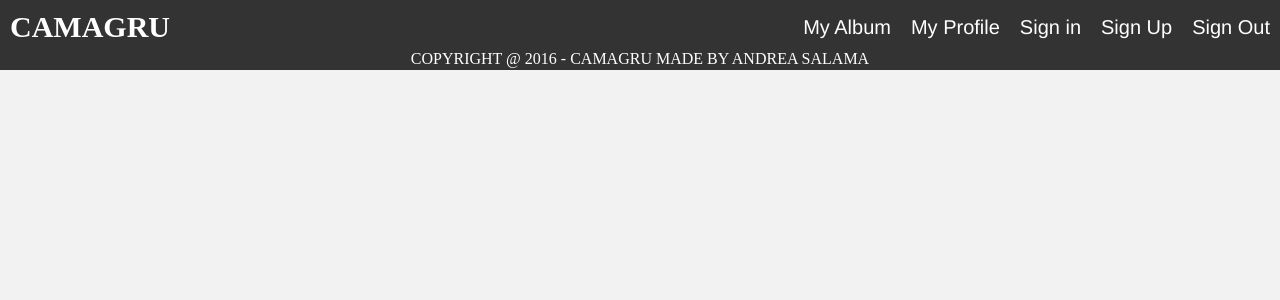
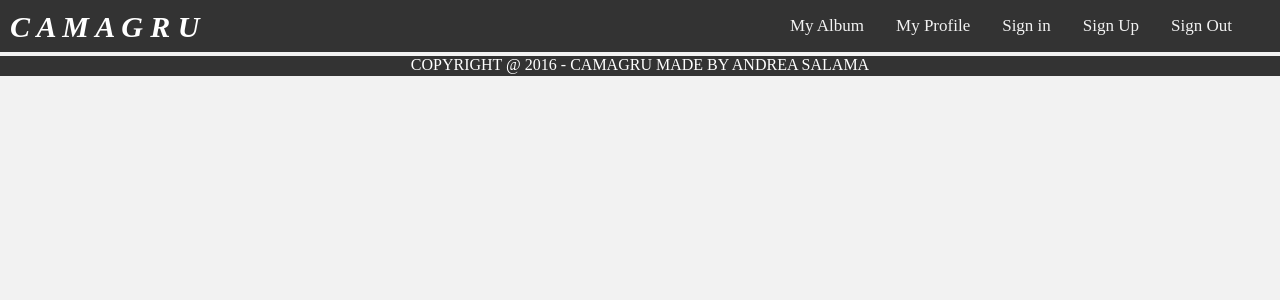
Before and after one commit to asalama3/Camagru, a PHP site: page / in a window 1280 px wide. Shown: the top 300 px of the page. Run offline with PHP 8.4, Linux system fonts and the light colour scheme; data that the repository does not hold is empty.

Commit message:
css continue

```diff
--- a/comment.php
+++ b/comment.php
@@ -36,14 +36,9 @@ if (!isset($_SESSION['id']))
       <h1><a href="index.php">C A M A G R U</a></h1>
       <nav>
         <ul>
-            <li><a href="#" class="menu">&#8801</a>
-            <ul>
               <li><a href="profil.php" class="menu">My Profile</a></li>
               <li><a href="index.php" class="menu">Gallery</a></li>
               <li><a href="signout.php" class="menu">Sign Out</a></li>
-
-            </li>
-          </ul>
         </ul>
       </nav>
       <div class="clear" style="clear: both;"></div>
--- a/header.css
+++ b/header.css
@@ -1,33 +1,67 @@
 header{
     display: block;
     color: white;
-    overflow: hidden;
     background-color: #333;
-    height: 50px;
-}
-
-li {
-    display: inline;
-    list-style-type: none;
-    float: right;
-}
-
-li a {
-    color: white;
-    text-align: center;
-    padding: 10px;
-    text-decoration: none;
-    font-size: 20px;
-    font-family: helvetica, arial, sans-serif;
-
-}
-
-li a:hover {
-    background-color: #111;
+    height: 52px;
 }
 
 h1{
-float: left;
-    font-size: 30px;
-    margin: 10px;
+  float: left;
+  font-size: 30px;
+  margin: 10px;
+  font-style: italic;
 }
+
+ul.topnav {
+    list-style-type: none;
+    margin: 0;
+    padding: 0;
+    /*overflow: hidden;*/
+    background-color: #333;
+}
+
+ul.topnav li {float: right;}
+
+ul.topnav li a {
+    display: inline-block;
+    color: #f2f2f2;
+    text-align: center;
+    padding: 16px 16px;
+    text-decoration: none;
+    transition: 0.3s;
+    font-size: 17px;
+}
+
+ul.topnav li a:hover {background-color: #555;}
+
+ul.topnav li.icon {display: none;}
+
+@media screen and (max-width:680px) {
+  ul.topnav li {display: none;}
+  ul.topnav li.icon {
+    float: right;
+    display: inline-block;
+  }
+}
+
+@media screen and (max-width:680px) {
+  ul.topnav.responsive {
+    position: relative;
+    z-index: 999;
+  }
+  ul.topnav.responsive li.icon {
+    position: absolute;
+    right: 0;
+    top: 0;
+  }
+  ul.topnav.responsive li {
+    float: none;
+    display: inline;
+  }
+  ul.topnav.responsive li a {
+    display: block;
+    text-align: left;
+    padding: 14px 16px;
+
+  }
+}
--- a/header.php
+++ b/header.php
@@ -6,15 +6,23 @@
     <meta charset="utf-8">
     <link rel="stylesheet" href="header.css" />
     <title>Camagru</title>
+    <script type="text/javascript" src="./header.js"></script>
 </head>
 <header>
-    <h1>CAMAGRU</h1>
-    <ul>
+    <h1>C A M A G R U</h1>
+    <ul class="topnav" id="myTopnav">
+        <li><a href="" style="padding-top: 36px; pointer-events: none;
+       cursor: default; "></a></li>
         <li><a href="signout.php">Sign Out</a></li>
         <li><a href="signup.php">Sign Up</a></li>
         <li><a href="signin.php">Sign in</a></li>
         <li><a href="profil.php">My Profile</a></li>
         <li><a href="myalbum.php">My Album</a></li>
+        <li class="icon">
+          <a href="javascript:void(0);" onclick="menu()">&#9776;</a>
+        </li>
     </ul>
 </header>
+<div class="clear" style="clear: both;"></div>
+
 </html>
--- a/index.php
+++ b/index.php
@@ -11,7 +11,6 @@ catch (Exception $e)
 error_reporting(-1);
 ini_set('display_errors', 'On');
 set_error_handler("var_dump");
-
 
 
 
--- a/profil.js
+++ b/profil.js
@@ -1,10 +1,6 @@
 var filter_nbr = 0;
 var filter = null;
 var oldfilter = null;
-
-
-
-
 
 
 (function() {
--- a/signin.css
+++ b/signin.css
@@ -20,12 +20,14 @@ header h1{
   float: left;
   font-size: 30px;
   margin: 10px;
+  font-style: italic;
+
 
 }
 
 header li {
-  display: inline;
-  float: right;
+list-style: none;
+ float: right;
 
 }
 
--- a/signin.php
+++ b/signin.php
@@ -55,7 +55,7 @@ if (isset($_POST['formconnect'])) {
   <body>
   <header>
 
-    <h1>CAMAGRU</h1>
+    <h1>C A M A G R U</h1>
     <ul>
       <li><a href="signup.php">Sign Up</a></li>
 <!--      <li><a href="connexion.php">Sign in</a></li>-->
--- a/style.css
+++ b/style.css
@@ -1,11 +1,9 @@
 html, body{
     margin: 0;
     padding: 0;
-    /*width: 100%;*/
 }
 
 body{
-    /*background: url(./images/background.png) no-repeat center center fixed;*/
     background-color: rgb(242, 242, 242);
     background-size: cover;
     position: relative;
@@ -15,19 +13,19 @@ body{
 
 .allimages{
     width: 100%;
-    /*margin-top: -10px;*/
     position: relative;
 }
 
 .imageposition{
     width: 30%;
-    float: left;
-    margin: 15px;
+    min-width: 400px;
+    margin: 1%;
     text-align: center;
+    display: inline-block;
 }
 
 .stylephoto{
-    margin-left: 10px;
+    margin-left: 10px;*/
     box-shadow: 3px 3px 3px #888888;
     padding: 12px;
     background-color: white;
@@ -38,7 +36,6 @@ body{
     width: 100%;
     height: auto;
     position: relative;
-    /*margin-bottom: 50px;*/
 }
 
 .mystyle{
@@ -48,7 +45,6 @@ body{
     font: inherit;
     cursor : pointer;
     outline : none;
-    /*text-decoration : underline;*/
     outline-offset : 0;
 }
 
@@ -61,4 +57,5 @@ body{
     color: white;
     text-align: center;
     bottom: 0;
+    overflow: hidden;
 }
```
Also changed, not shown: comment.css (+17 -65 lines), myalbum.css (+4 -5 lines), profil.css (+58 -29 lines), profil.php (+13 -4 lines).
